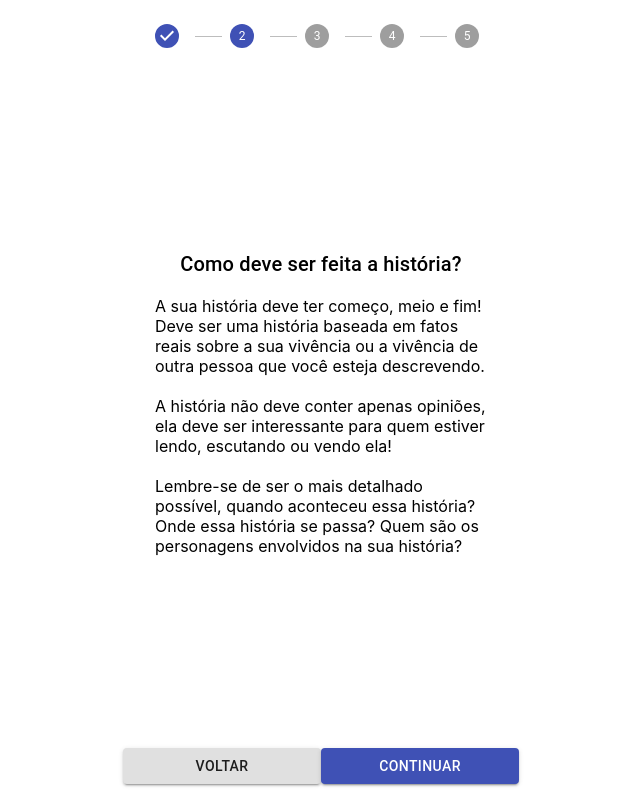
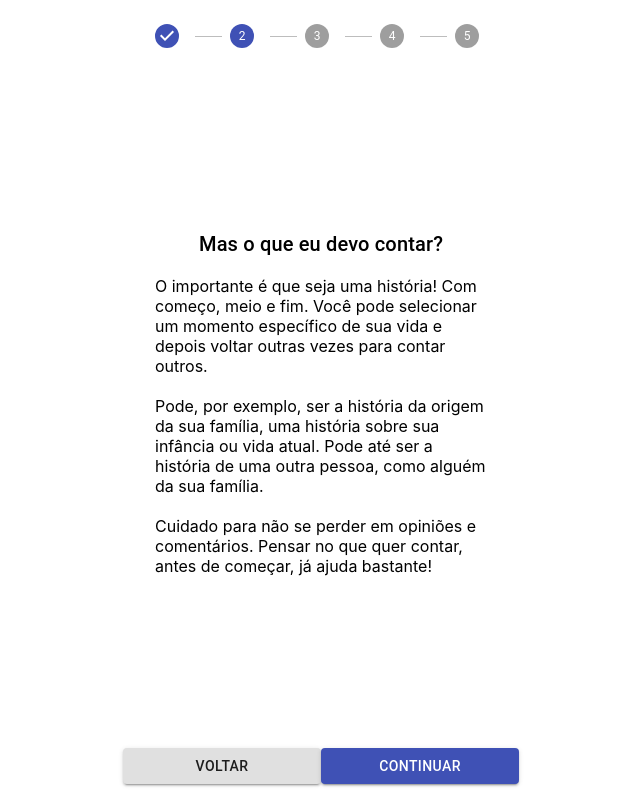
Before and after one commit to Museu-da-Pessoa-XP/frontend, a React (Create React App) app: page / in a window 1280 px wide. Both pictures are taken after a click on the button "CONTINUAR". Shown: the whole page, without its empty margins (319-959 px from the left). Built offline with nearby package versions, Linux system fonts and the light colour scheme.

Commit message:
Change FormPersonalData, FormAdditionalInformation, FormHowToTellStory texts

```diff
--- a/src/components/pages/FormAdditionalInformation.js
+++ b/src/components/pages/FormAdditionalInformation.js
@@ -13,7 +13,7 @@ function FormAdditionalInformation({ data, setData }) {
   return (
     <>
       <Typography variant="h6" component="h1">
-        Conte um pouco sobre a sua história
+        Que título quer dar a ela?
       </Typography>
       <TextField
         id="form-additional-information_input-title"
@@ -25,6 +25,9 @@ function FormAdditionalInformation({ data, setData }) {
         onChange={handleInput((title) => ({ title }))}
       />
 
+      <Typography variant="h6" component="h1">
+        E quais palavras-chave resumem a essência de sua história?
+      </Typography>
       <InputTags
         value={data.tags}
         setValue={(tags) => setData({ ...data, tags })}
--- a/src/components/pages/FormHowToTellStory.js
+++ b/src/components/pages/FormHowToTellStory.js
@@ -6,17 +6,21 @@ function FormHowToTellStory() {
   return (
     <>
       <Typography variant="h6" component="h1">
-        Como deve ser feita a história?
+        Mas o que eu devo contar?
       </Typography>
       <p>
-        A sua história deve ter começo, meio e fim! Deve ser uma história
-        baseada em fatos reais sobre a sua vivência ou a vivência de outra
-        pessoa que você esteja descrevendo. <br></br>
-        <br></br>A história não deve conter apenas opiniões, ela deve ser
-        interessante para quem estiver lendo, escutando ou vendo ela!<br></br>
-        <br></br>Lembre-se de ser o mais detalhado possível, quando aconteceu
-        essa história? Onde essa história se passa? Quem são os personagens
-        envolvidos na sua história?
+        O importante é que seja uma história! Com começo, meio e fim. Você pode
+        selecionar um momento específico de sua vida e depois voltar outras
+        vezes para contar outros.
+        <br />
+        <br />
+        Pode, por exemplo, ser a história da origem da sua família, uma história
+        sobre sua infância ou vida atual. Pode até ser a história de uma outra
+        pessoa, como alguém da sua família.
+        <br />
+        <br />
+        Cuidado para não se perder em opiniões e comentários. Pensar no que quer
+        contar, antes de começar, já ajuda bastante!
       </p>
     </>
   );
--- a/src/components/pages/FormPersonalData.js
+++ b/src/components/pages/FormPersonalData.js
@@ -15,7 +15,7 @@ function FormPersonalData({ data, setData }) {
       <img alt="" src={Logo} />
 
       <Typography variant="h6" component="h1">
-        Digite suas informações pessoais
+        Digite suas informações pessoais para começar
       </Typography>
       <TextField
         id="form-historia_input-name"
```
